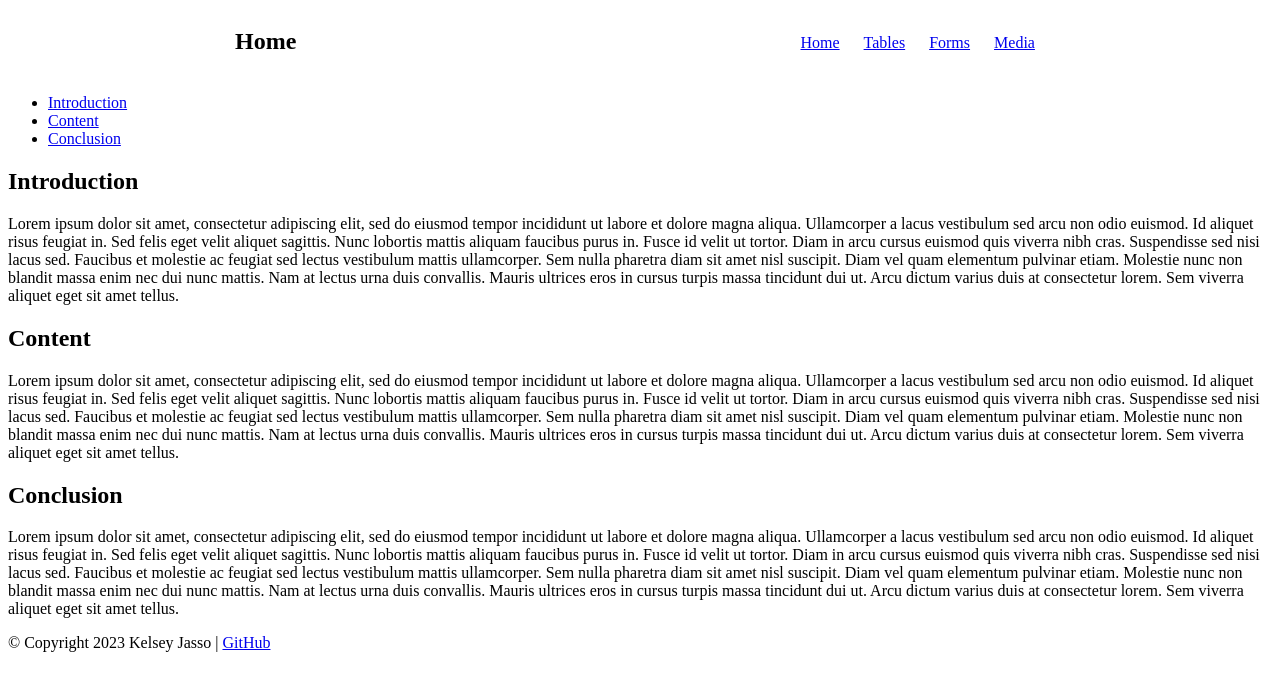
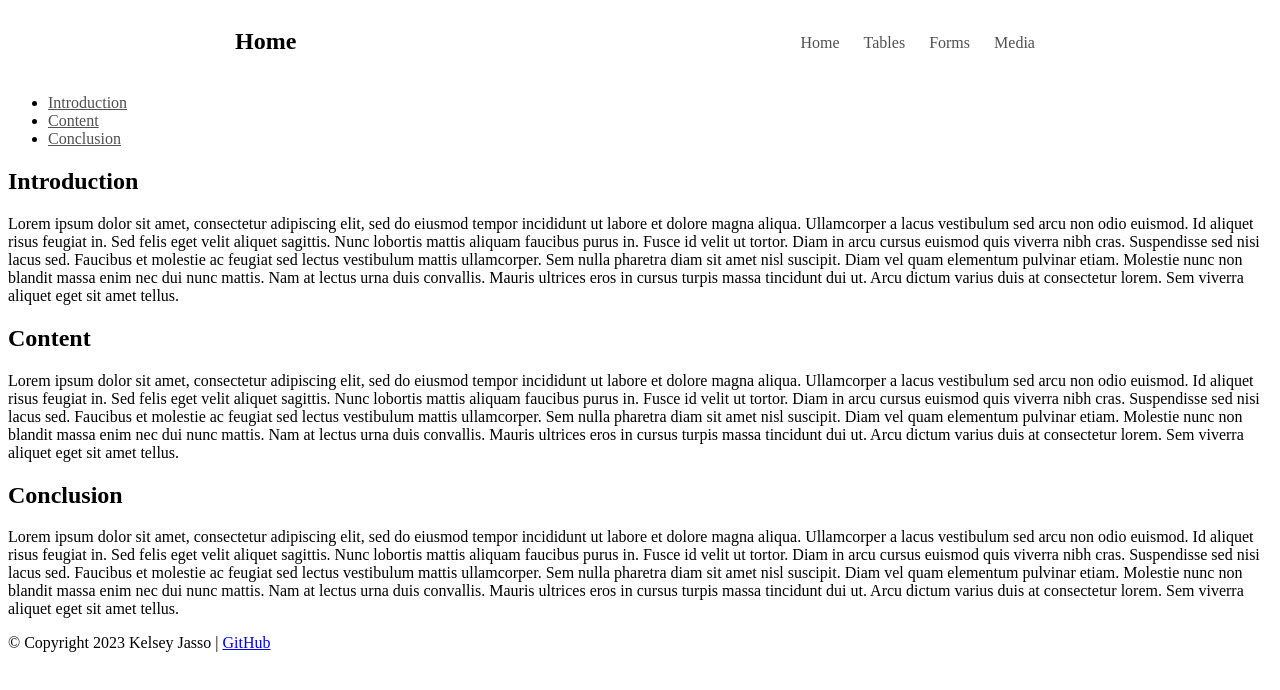
Before and after one commit to kelsester/COMP001A.LectureActivity4, a plain HTML site: page index.html in a window 1280 px wide. Drawn offline with Linux system fonts and the light colour scheme.

Commit message:
links and hover changes

```diff
--- a/styles/main.css
+++ b/styles/main.css
@@ -6,3 +6,15 @@ nav ul li{
     display: inline-block;
     padding: 10px;
 }
+nav a{
+    text-decoration: none;
+    color: rgb(80, 80, 80);
+}
+main a{
+    color: rgb(80, 80, 80);
+}
+nav a:hover,
+main a:hover{
+    text-decoration: underline;
+    color: black;
+}
```
